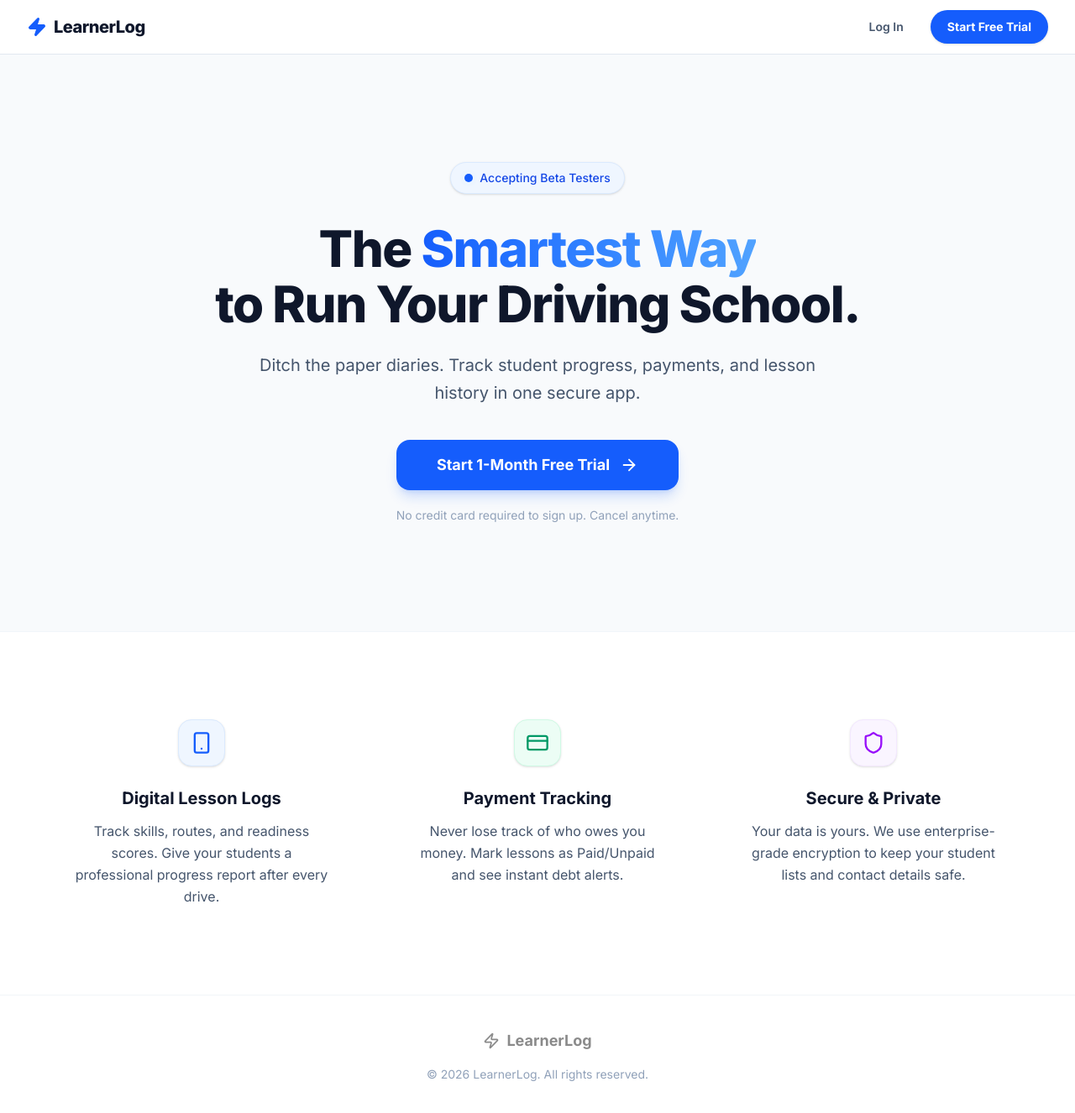
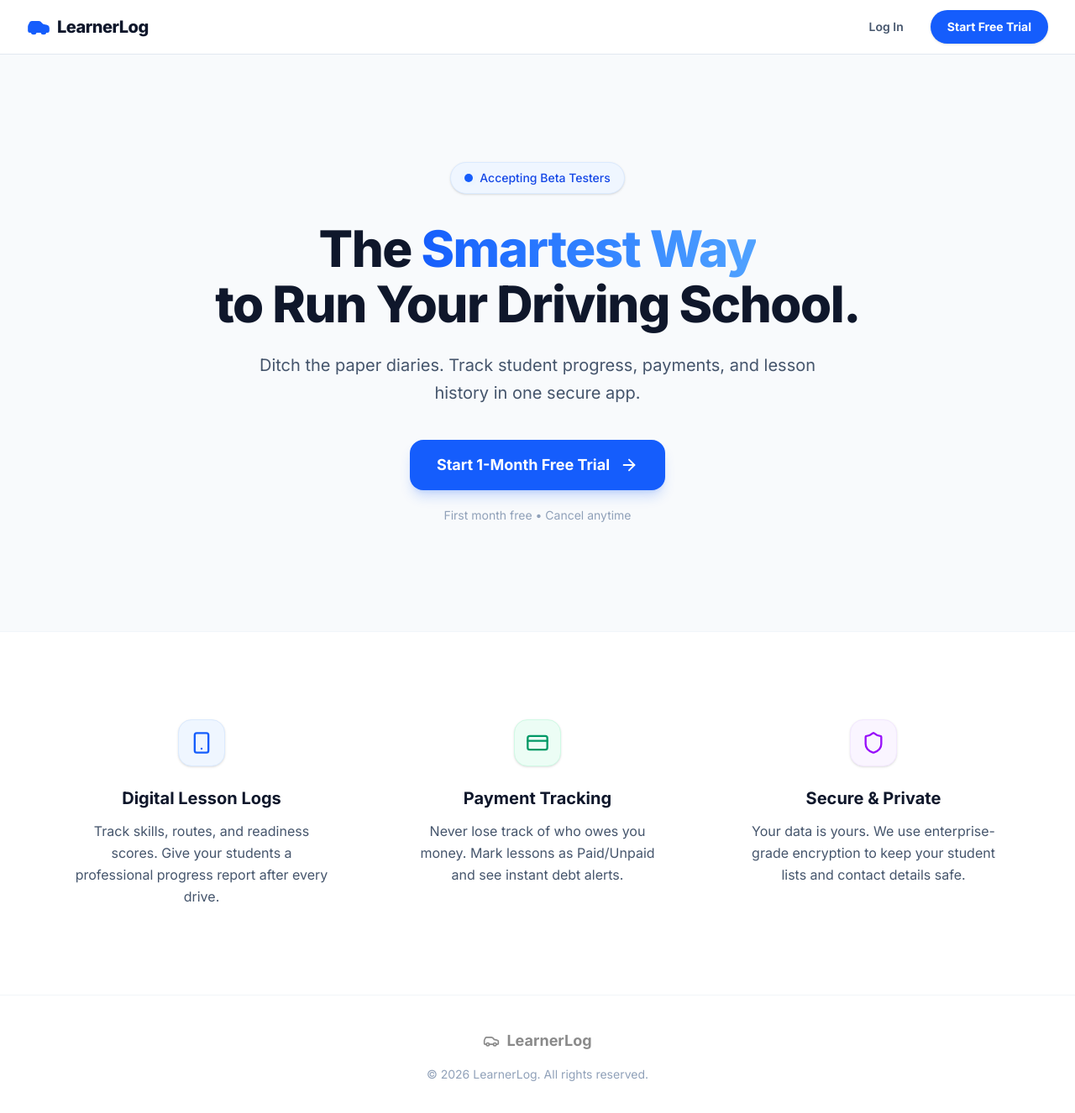
Before and after one commit to InnesU05/drivetrack, a Next.js app: page / in a window 1280 px wide. Shown: the top 1326 px of the page at 84% size. Built offline with nearby package versions, Linux system fonts and the light colour scheme.

Commit message:
UI update

```diff
--- a/app/page.tsx
+++ b/app/page.tsx
@@ -1,4 +1,4 @@
-"use client"; // <--- Required for the mobile menu to work
+"use client";
 
 import Link from "next/link";
 import { useState } from "react";
@@ -7,7 +7,7 @@ import {
   Smartphone,
   CreditCard,
   Shield,
-  Zap,
+  Car, // <--- Switched from 'Zap' to 'Car'
   Menu,
   X
 } from "lucide-react";
@@ -25,7 +25,8 @@ export default function LandingPage() {
 
             {/* Logo Section */}
             <div className="flex items-center gap-2">
-              <Zap className="text-blue-600 fill-blue-600" size={24} />
+              {/* UPDATED: Uses a Car icon instead of Lightning bolt */}
+              <Car className="text-blue-600 fill-blue-600" size={28} />
               <h1 className="text-xl font-extrabold text-slate-900 tracking-tight">
                 LearnerLog
               </h1>
@@ -57,7 +58,6 @@ export default function LandingPage() {
         </div>
 
         {/* --- MOBILE MENU DROPDOWN --- */}
-        {/* This slides down when you click the menu icon */}
         {isMenuOpen && (
           <div className="md:hidden bg-white border-t border-slate-100 shadow-xl absolute w-full left-0">
             <div className="px-4 pt-4 pb-6 space-y-3 flex flex-col">
@@ -82,8 +82,8 @@ export default function LandingPage() {
         {/* --- HERO SECTION --- */}
         <section className="px-4 py-16 md:py-32 text-center max-w-4xl mx-auto flex flex-col items-center">
 
-          {/* Beta Badge */}
-          <div className="inline-flex items-center gap-2 bg-blue-50 border border-blue-100 text-blue-700 px-4 py-2 rounded-full text-sm font-medium mb-8 shadow-sm animate-fade-in-up">
+          {/* BETA BADGE (Restored & Prominent) */}
+          <div className="inline-flex items-center gap-2 bg-blue-50 border border-blue-100 text-blue-700 px-4 py-2 rounded-full text-sm font-medium mb-8 shadow-sm">
             <span className="relative flex h-2.5 w-2.5">
               <span className="animate-ping absolute inline-flex h-full w-full rounded-full bg-blue-400 opacity-75"></span>
               <span className="relative inline-flex rounded-full h-2.5 w-2.5 bg-blue-600"></span>
@@ -109,8 +109,10 @@ export default function LandingPage() {
             >
                 Start 1-Month Free Trial <ArrowRight size={22} />
             </Link>
+
+            {/* UPDATED: clearer subtext */}
             <p className="text-sm text-slate-400 mt-5">
-                No credit card required to sign up. Cancel anytime.
+                First month free • Cancel anytime
             </p>
           </div>
         </section>
@@ -159,7 +161,7 @@ export default function LandingPage() {
       {/* --- FOOTER --- */}
       <footer className="py-10 text-center bg-white border-t border-slate-100">
         <div className="flex items-center justify-center gap-2 mb-4 opacity-50">
-            <Zap size={20} />
+            <Car size={20} />
             <span className="font-bold text-lg">LearnerLog</span>
         </div>
         <p className="text-slate-400 text-sm">© {new Date().getFullYear()} LearnerLog. All rights reserved.</p>
```
